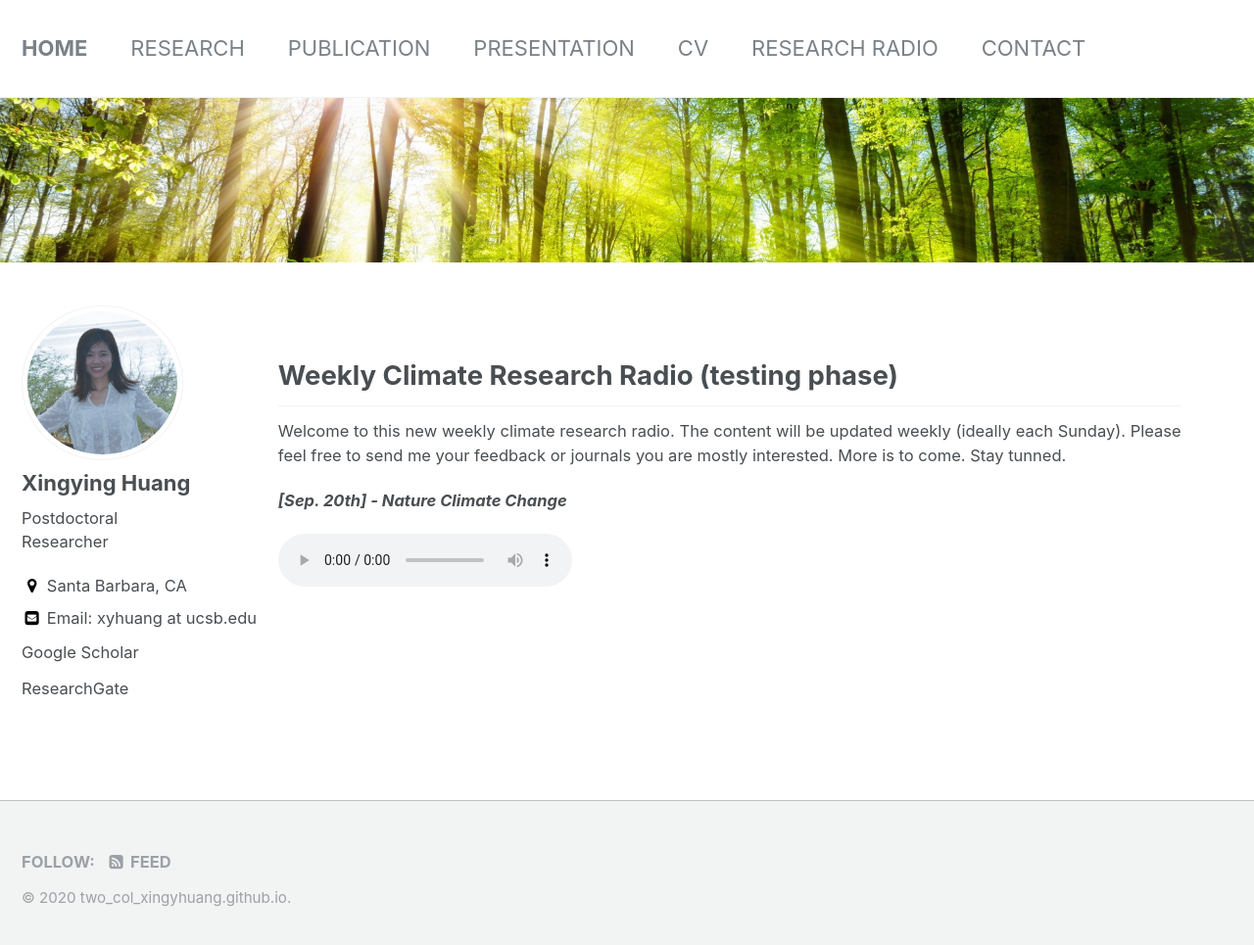
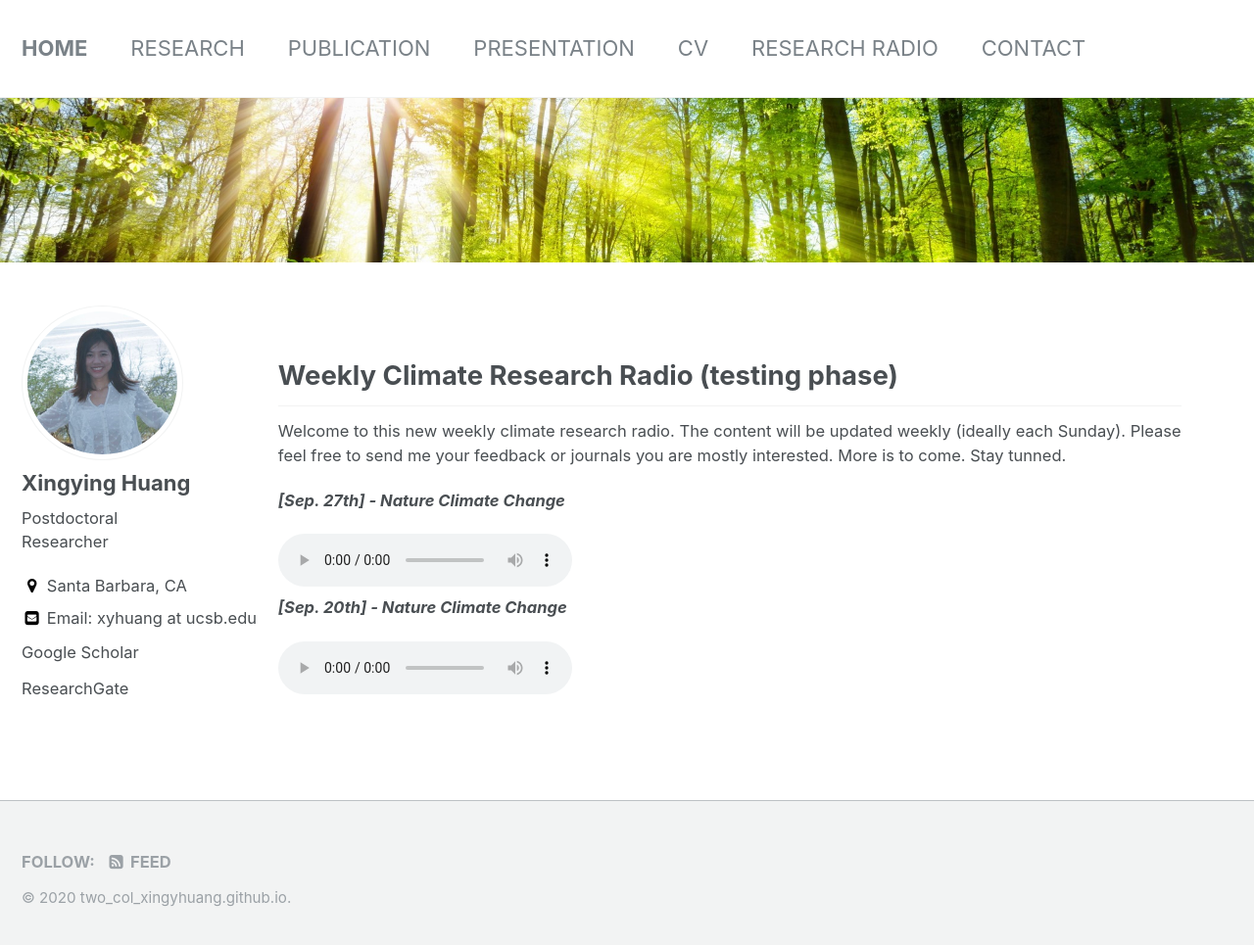
Before and after one commit to Xingyhuang/two_col_xingyhuang.github.io, a Jekyll site: the page built from _pages/radio.md, in a window 1280 px wide and 973 px high. Shown: the top 965 px of the window at 98% size. Built offline with Jekyll 4.4.1, drawn with Linux system fonts in a browser that asks for light colours.

Commit message:
Update radio.md

```diff
--- a/_pages/radio.md
+++ b/_pages/radio.md
@@ -13,5 +13,9 @@ excerpt: ''
 
 Welcome to this new weekly climate research radio. The content will be updated weekly (ideally each Sunday). Please feel free to send me your feedback or journals you are mostly interested. More is to come. Stay tunned.
 
+
+***[Sep. 27th] - Nature Climate Change*** <br>
+<audio src="/assets/radio/issue_2-ncc-09_27_2020.mp3" controls preload> </audio>
+
 ***[Sep. 20th] - Nature Climate Change*** <br>
 <audio src="/assets/radio/issue_1-ncc-09_20_2020.mp3" controls preload> </audio>
```
